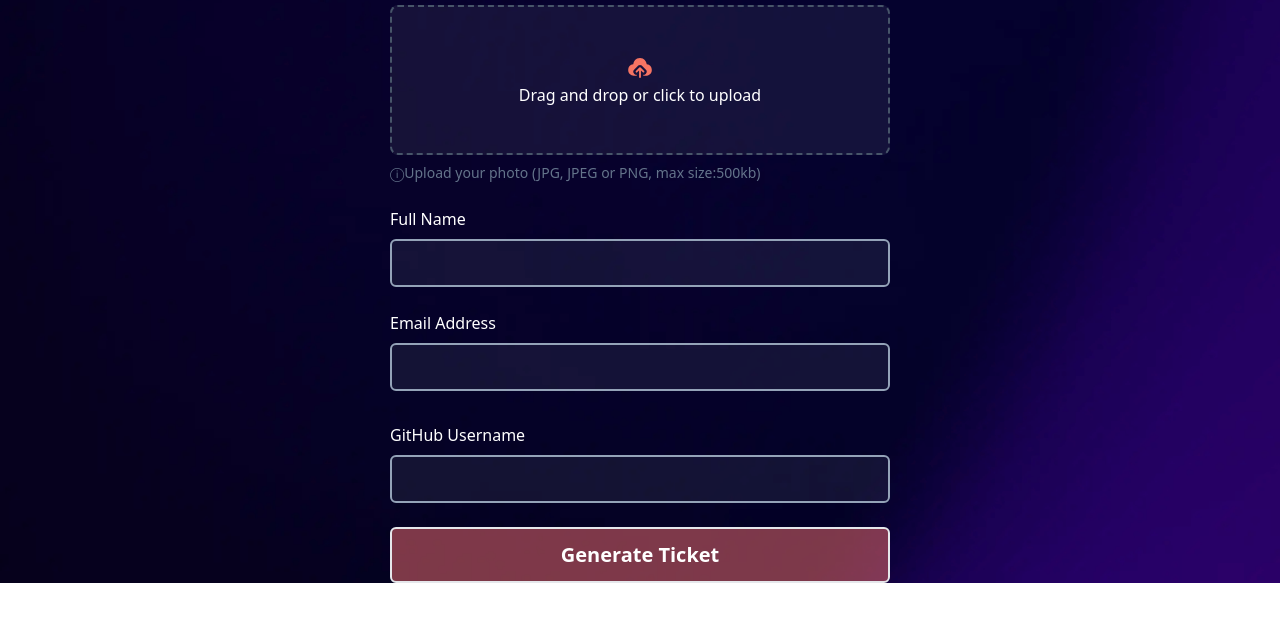
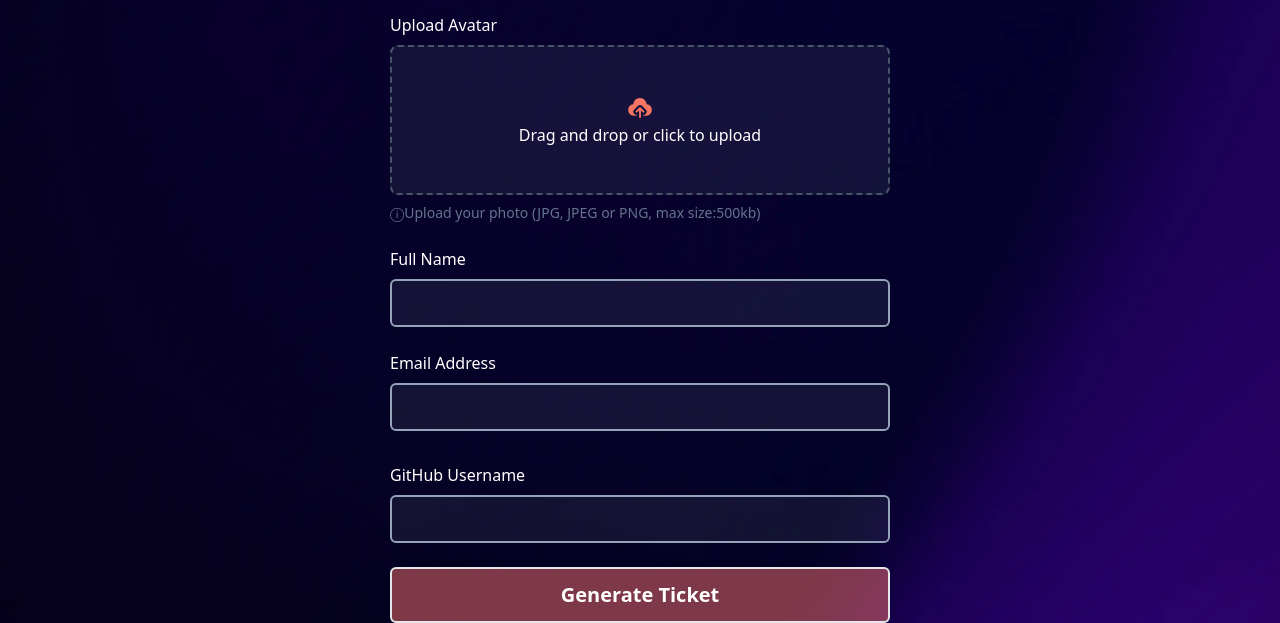
Before and after one commit to Nitheesh029/conference-ticket-generator-main, a website: page index.html in a window 1280 px wide. Shown: the part 504-1127 px from the top of the page. Before the commit the page ends 1087 px from the top, so only its background shows below. Drawn offline with nearby package versions, Linux system fonts and the light colour scheme.

Commit message:
creating some margin to the top

```diff
--- a/index.html
+++ b/index.html
@@ -28,7 +28,7 @@
      <h1 class="z-50 text-4xl text-white font-semibold flex gap-2 items-center justify-center pt-10"><img src="assets/images/logo-mark.svg" alt="" class="w-8">Coding Conf</h1>
 
 
- <form action="" class="text-white flex flex-col items-center justify-start sm:w-[500px] w-[450px]" id="ticket-form">
+ <form action="" class="text-white flex flex-col items-center justify-start sm:w-[500px] w-[450px] sm:mt-10" id="ticket-form">
     <div class="pt-[165px] flex flex-col items-center text-white">
       <br>
       <h1 class="sm:text-5xl text-3xl sm:w-[700px] text-center font-semibold
```
Also changed, not shown: output.css.
